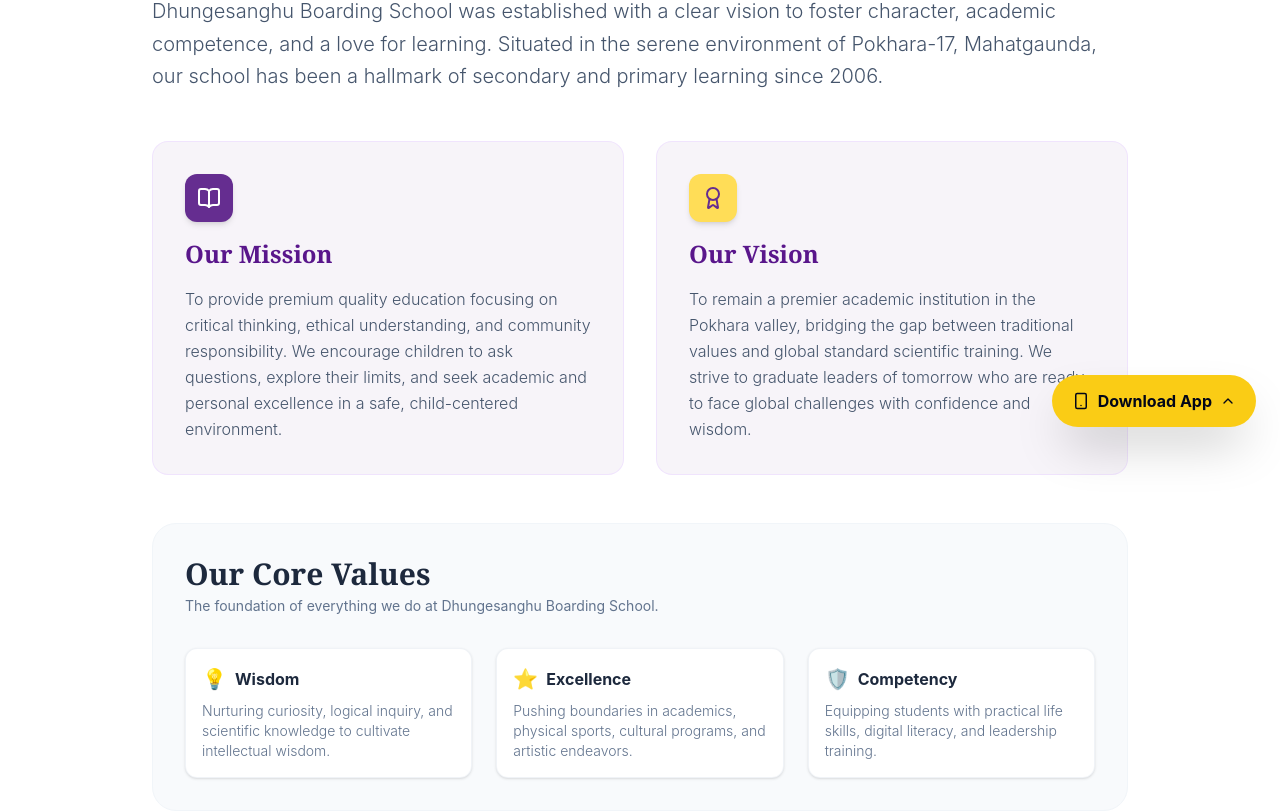
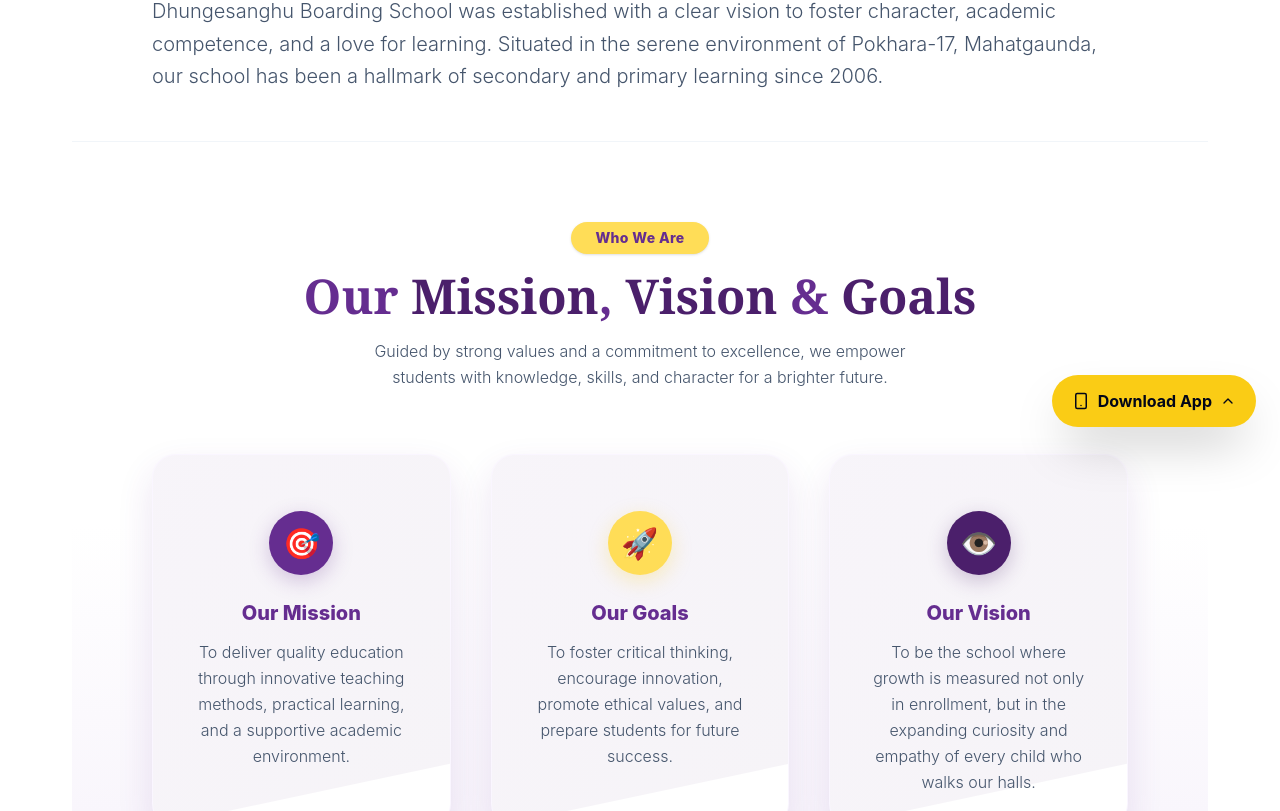
Before and after one commit to mijashsunar10/Dhungesanghu, a React (Vite) app in the folder dhungesangahu-frontend/: page /about-us in a window 1280 px wide. Shown: the part 349-1160 px from the top of the page. Built offline with nearby package versions, Linux system fonts and the light colour scheme.

Commit message:
feature added shared missionvison goal sectionand intergaret in home and about us pages

```diff
--- /dev/null
+++ b/dhungesangahu-frontend/src/components/MissionVisionGoals.tsx
@@ -0,0 +1,81 @@
+import React from 'react';
+
+export const MissionVisionGoals: React.FC = () => {
+  return (
+    <section className="py-20 px-6 sm:px-12 md:px-20 bg-gradient-to-b from-white via-white to-[#f7f3fb] font-sans">
+      <div className="max-w-7xl mx-auto">
+
+        {/* HEADER */}
+        <div className="text-center max-w-3xl mx-auto mb-16 flex flex-col items-center gap-3">
+          <span className="inline-block px-6 py-1.5 bg-[#ffdd57] text-[#652d90] font-extrabold text-sm rounded-full tracking-wide shadow-sm">
+            Who We Are
+          </span>
+          <h2 className="text-3xl sm:text-4xl lg:text-5xl font-black text-[#652d90] font-serif leading-tight">
+            Our <span className="text-[#4b1f6b]">Mission</span>, <span className="text-[#4b1f6b]">Vision</span> & <span className="text-[#4b1f6b]">Goals</span>
+          </h2>
+          <p className="text-slate-600 text-sm sm:text-base max-w-xl leading-relaxed font-light">
+            Guided by strong values and a commitment to excellence, we empower students
+            with knowledge, skills, and character for a brighter future.
+          </p>
+        </div>
+
+        {/* MVG GRID */}
+        <div className="grid grid-cols-1 md:grid-cols-2 lg:grid-cols-3 gap-8 md:gap-10">
+
+          {/* MISSION CARD */}
+          <div className="relative bg-white rounded-3xl p-8 pt-14 text-center shadow-[0_16px_36px_rgba(101,45,144,0.12)] hover:shadow-[0_28px_70px_rgba(101,45,144,0.22)] overflow-hidden border border-purple-100/40 hover:-translate-y-3 transition-all duration-300 group">
+            {/* Skewed Background Graphic */}
+            <div className="absolute inset-0 bg-gradient-to-br from-[#652d90]/5 to-[#4b1f6b]/5 -skew-y-12 origin-top-left pointer-events-none z-0" />
+
+            {/* Icon */}
+            <div className="relative z-10 w-16 h-16 mx-auto mb-6 flex items-center justify-center text-3xl rounded-full text-white bg-[#652d90] shadow-[0_6px_20px_rgba(101,45,144,0.25)] group-hover:scale-115 group-hover:rotate-6 transition-all duration-300">
+              🎯
+            </div>
+
+            {/* Content */}
+            <h3 className="relative z-10 text-xl font-extrabold text-[#652d90] mb-3">Our Mission</h3>
+            <p className="relative z-10 text-slate-600 text-sm sm:text-base leading-relaxed font-light px-2">
+              To deliver quality education through innovative teaching methods, practical learning, and a supportive academic environment.
+            </p>
+          </div>
+
+          {/* GOALS CARD */}
+          <div className="relative bg-white rounded-3xl p-8 pt-14 text-center shadow-[0_16px_36px_rgba(101,45,144,0.12)] hover:shadow-[0_28px_70px_rgba(101,45,144,0.22)] overflow-hidden border border-purple-100/40 hover:-translate-y-3 transition-all duration-300 group">
+            {/* Skewed Background Graphic */}
+            <div className="absolute inset-0 bg-gradient-to-br from-[#652d90]/5 to-[#4b1f6b]/5 -skew-y-12 origin-top-left pointer-events-none z-0" />
+
+            {/* Icon */}
+            <div className="relative z-10 w-16 h-16 mx-auto mb-6 flex items-center justify-center text-3xl rounded-full text-white bg-[#ffdd57] shadow-[0_6px_20px_rgba(250,204,21,0.25)] group-hover:scale-115 group-hover:rotate-6 transition-all duration-300">
+              🚀
+            </div>
+
+            {/* Content */}
+            <h3 className="relative z-10 text-xl font-extrabold text-[#652d90] mb-3">Our Goals</h3>
+            <p className="relative z-10 text-slate-600 text-sm sm:text-base leading-relaxed font-light px-2">
+              To foster critical thinking, encourage innovation, promote ethical values, and prepare students for future success.
+            </p>
+          </div>
+
+          {/* VISION CARD */}
+          <div className="relative bg-white rounded-3xl p-8 pt-14 text-center shadow-[0_16px_36px_rgba(101,45,144,0.12)] hover:shadow-[0_28px_70px_rgba(101,45,144,0.22)] overflow-hidden border border-purple-100/40 hover:-translate-y-3 transition-all duration-300 group md:col-span-2 lg:col-span-1 md:max-w-md md:mx-auto lg:max-w-none">
+            {/* Skewed Background Graphic */}
+            <div className="absolute inset-0 bg-gradient-to-br from-[#652d90]/5 to-[#4b1f6b]/5 -skew-y-12 origin-top-left pointer-events-none z-0" />
+
+            {/* Icon */}
+            <div className="relative z-10 w-16 h-16 mx-auto mb-6 flex items-center justify-center text-3xl rounded-full text-white bg-[#4b1f6b] shadow-[0_6px_20px_rgba(75,31,107,0.25)] group-hover:scale-115 group-hover:rotate-6 transition-all duration-300">
+              👁️
+            </div>
+
+            {/* Content */}
+            <h3 className="relative z-10 text-xl font-extrabold text-[#652d90] mb-3">Our Vision</h3>
+            <p className="relative z-10 text-slate-600 text-sm sm:text-base leading-relaxed font-light px-2">
+              To be the school where growth is measured not only in enrollment, but in the expanding curiosity and empathy of every child who walks our halls.
+            </p>
+          </div>
+
+        </div>
+
+      </div>
+    </section>
+  );
+};
--- a/dhungesangahu-frontend/src/pages/AboutUs.tsx
+++ b/dhungesangahu-frontend/src/pages/AboutUs.tsx
@@ -1,5 +1,5 @@
 import React from 'react';
-import { BookOpen, Award } from 'lucide-react';
+import { MissionVisionGoals } from '../components/MissionVisionGoals';
 
 export const AboutUs: React.FC = () => {
   return (
@@ -15,27 +15,9 @@
         </p>
       </div>
 
-      {/* Grid: Mission & Vision */}
-      <div className="grid grid-cols-1 md:grid-cols-2 gap-8">
-        <div className="bg-[#652d90]/5 border border-purple-200/50 p-8 rounded-2xl flex flex-col gap-4">
-          <div className="w-12 h-12 bg-[#652d90] text-white rounded-xl flex items-center justify-center shadow-md">
-            <BookOpen className="h-6 w-6" />
-          </div>
-          <h2 className="text-2xl font-bold font-serif text-purple-900">Our Mission</h2>
-          <p className="text-slate-600 font-light leading-relaxed">
-            To provide premium quality education focusing on critical thinking, ethical understanding, and community responsibility. We encourage children to ask questions, explore their limits, and seek academic and personal excellence in a safe, child-centered environment.
-          </p>
-        </div>
-
-        <div className="bg-[#652d90]/5 border border-purple-200/50 p-8 rounded-2xl flex flex-col gap-4">
-          <div className="w-12 h-12 bg-[#ffdd57] text-[#652d90] rounded-xl flex items-center justify-center shadow-md">
-            <Award className="h-6 w-6" />
-          </div>
-          <h2 className="text-2xl font-bold font-serif text-purple-900">Our Vision</h2>
-          <p className="text-slate-600 font-light leading-relaxed">
-            To remain a premier academic institution in the Pokhara valley, bridging the gap between traditional values and global standard scientific training. We strive to graduate leaders of tomorrow who are ready to face global challenges with confidence and wisdom.
-          </p>
-        </div>
+      {/* Mission, Vision & Goals Section */}
+      <div className="-mx-6 sm:-mx-12 md:-mx-20 border-y border-slate-100">
+        <MissionVisionGoals />
       </div>
 
       {/* Core Values Section */}
--- a/dhungesangahu-frontend/src/pages/Home.tsx
+++ b/dhungesangahu-frontend/src/pages/Home.tsx
@@ -1,6 +1,7 @@
 import React, { useState, useEffect } from 'react';
 import { NavLink } from 'react-router-dom';
 import { School } from 'lucide-react';
+import { MissionVisionGoals } from '../components/MissionVisionGoals';
 
 const slides = [
   "https://dhungesanghuschool.edu.np/wp-content/uploads/2026/04/DSC01862-scaled.jpg",
@@ -157,6 +158,9 @@
 
         </div>
       </section>
+
+      {/* Mission, Vision & Goals Section */}
+      <MissionVisionGoals />
     </div>
   );
 };
```
